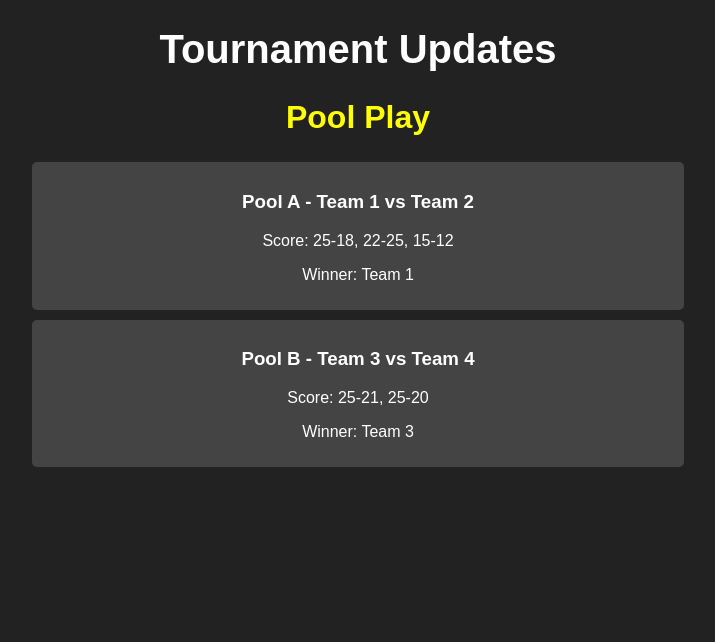
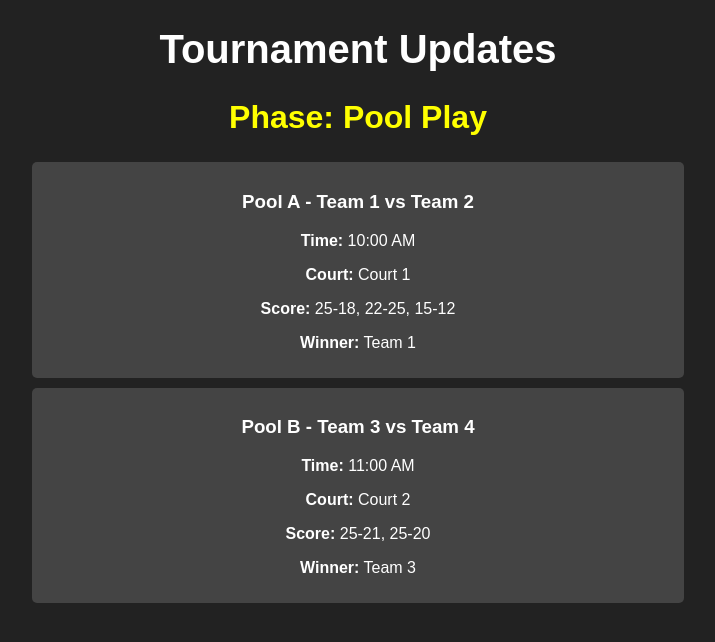
Before and after one commit to kyliel444/EWCVB_Tournament, a Flask app: page / in a window 1280 px wide. Shown: the top 642 px of the page, without its empty margins (282-997 px from the left). Run offline with Flask 3, Linux system fonts and the light colour scheme; some libraries are stand-ins or nearby versions.

Commit message:
Update each file to include the time and courth number for each match

```diff
--- a/tournament_display/app.py
+++ b/tournament_display/app.py
@@ -11,8 +11,10 @@ try:
         tournament_data = json.load(f)
 except FileNotFoundError:
     tournament_data = {
-        "phase": "Pool Play",  # Can be "Pool Play", "Power Pools", or "Bracket Play"
-        "matches": []
+        "phase": "Pool Play",
+        "matches": [],
+        "power_pools": [],
+        "brackets": []
     }
 
 @app.route("/")
@@ -29,8 +31,14 @@ def update():
     global tournament_data
     data = request.json
 
-    # Add the new match result
-    tournament_data["matches"].append(data)
+    # Add the new match result with time and court number
+    tournament_data["matches"].append({
+        "match": data["match"],
+        "time": data["time"],
+        "court": data["court"],
+        "score": data["score"],
+        "winner": data["winner"]
+    })
 
     # Save the data
     with open("data.json", "w") as f:
--- a/tournament_display/data.json
+++ b/tournament_display/data.json
@@ -3,25 +3,19 @@
     "matches": [
         {
             "match": "Pool A - Team 1 vs Team 2",
+            "time": "10:00 AM",
+            "court": "Court 1",
             "score": "25-18, 22-25, 15-12",
             "winner": "Team 1"
         },
         {
             "match": "Pool B - Team 3 vs Team 4",
+            "time": "11:00 AM",
+            "court": "Court 2",
             "score": "25-21, 25-20",
             "winner": "Team 3"
         }
     ],
-
-
-
-    "power_pools": [
-    { "team": "Team 1", "assigned_pool": "Power Pool A" },
-    { "team": "Team 3", "assigned_pool": "Power Pool A" },
-    { "team": "Team 2", "assigned_pool": "Power Pool B" }
-    ],
-
-
-
+    "power_pools": [],
     "brackets": []
 }
--- a/tournament_display/static/script.js
+++ b/tournament_display/static/script.js
@@ -10,8 +10,10 @@ socket.on("refresh", function (data) {
         let matchDiv = document.createElement("div");
         matchDiv.classList.add("match");
         matchDiv.innerHTML = `<h3>${match.match}</h3>
-                              <p>Score: ${match.score}</p>
-                              <p>Winner: ${match.winner}</p>`;
+                              <p><strong>Time:</strong> ${match.time}</p>
+                              <p><strong>Court:</strong> ${match.court}</p>
+                              <p><strong>Score:</strong> ${match.score}</p>
+                              <p><strong>Winner:</strong> ${match.winner}</p>`;
         matchesDiv.appendChild(matchDiv);
     });
 });
@@ -22,6 +24,8 @@ if (document.getElementById("updateForm")) {
         e.preventDefault();
 
         let match = document.getElementById("match").value;
+        let time = document.getElementById("time").value;
+        let court = document.getElementById("court").value;
         let score = document.getElementById("score").value;
         let winner = document.getElementById("winner").value;
 
@@ -30,7 +34,7 @@ if (document.getElementById("updateForm")) {
             headers: {
                 "Content-Type": "application/json"
             },
-            body: JSON.stringify({ match, score, winner })
+            body: JSON.stringify({ match, time, court, score, winner })
         }).then(response => response.json())
           .then(data => console.log("Update successful:", data))
           .catch(error => console.error("Error:", error));
--- a/tournament_display/templates/admin.html
+++ b/tournament_display/templates/admin.html
@@ -13,6 +13,12 @@
         <label>Match:</label>
         <input type="text" id="match" required>
 
+        <label>Time:</label>
+        <input type="text" id="time" placeholder="e.g., 10:00 AM" required>
+
+        <label>Court Number:</label>
+        <input type="text" id="court" placeholder="e.g., Court 1" required>
+
         <label>Final Score:</label>
         <input type="text" id="score" required>
 
--- a/tournament_display/templates/index.html
+++ b/tournament_display/templates/index.html
@@ -10,13 +10,16 @@
 </head>
 <body>
     <h1>Tournament Updates</h1>
-    <h2 id="phase">{{ tournament["phase"] }}</h2>
+    <h2>Phase: <span id="phase">{{ tournament["phase"] }}</span></h2>
+
     <div id="matches">
         {% for match in tournament["matches"] %}
             <div class="match">
                 <h3>{{ match["match"] }}</h3>
-                <p>Score: {{ match["score"] }}</p>
-                <p>Winner: {{ match["winner"] }}</p>
+                <p><strong>Time:</strong> {{ match["time"] }}</p>
+                <p><strong>Court:</strong> {{ match["court"] }}</p>
+                <p><strong>Score:</strong> {{ match["score"] }}</p>
+                <p><strong>Winner:</strong> {{ match["winner"] }}</p>
             </div>
         {% endfor %}
     </div>
```
